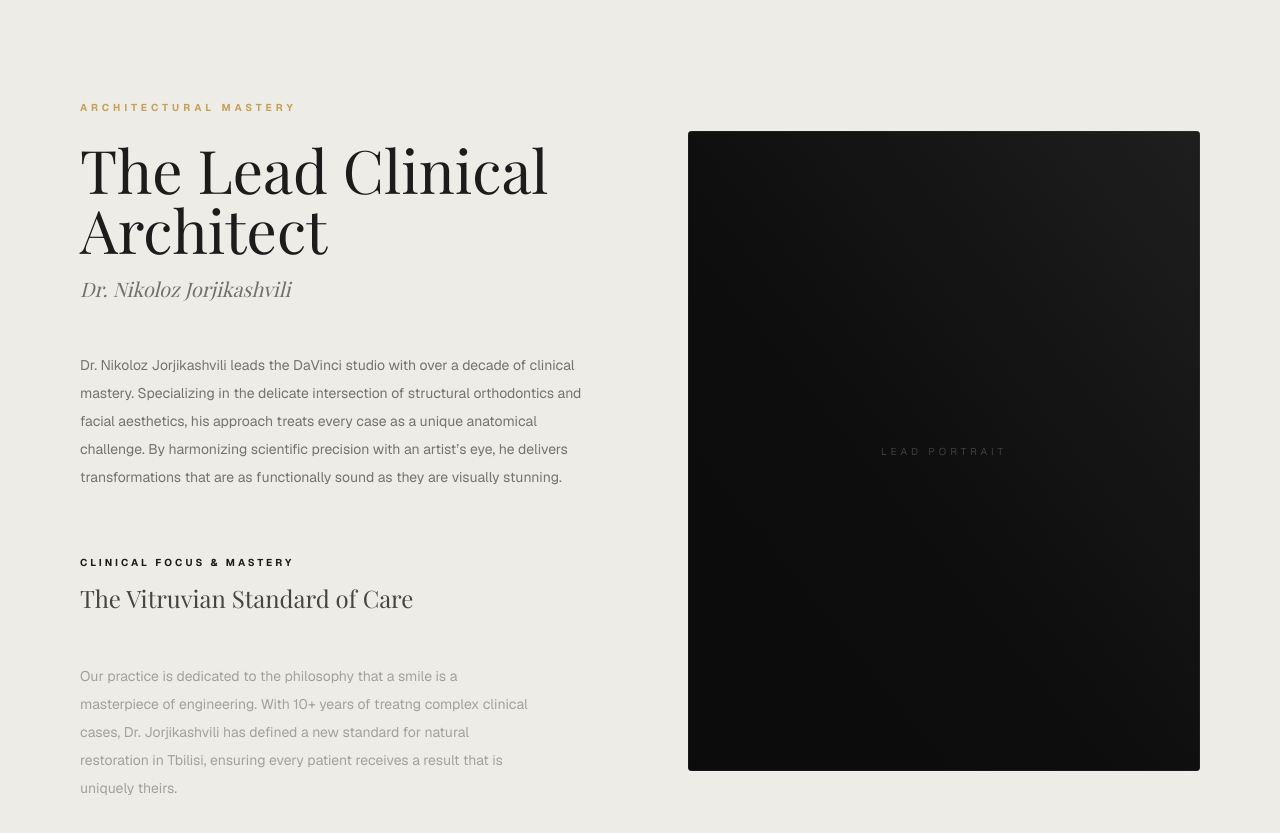
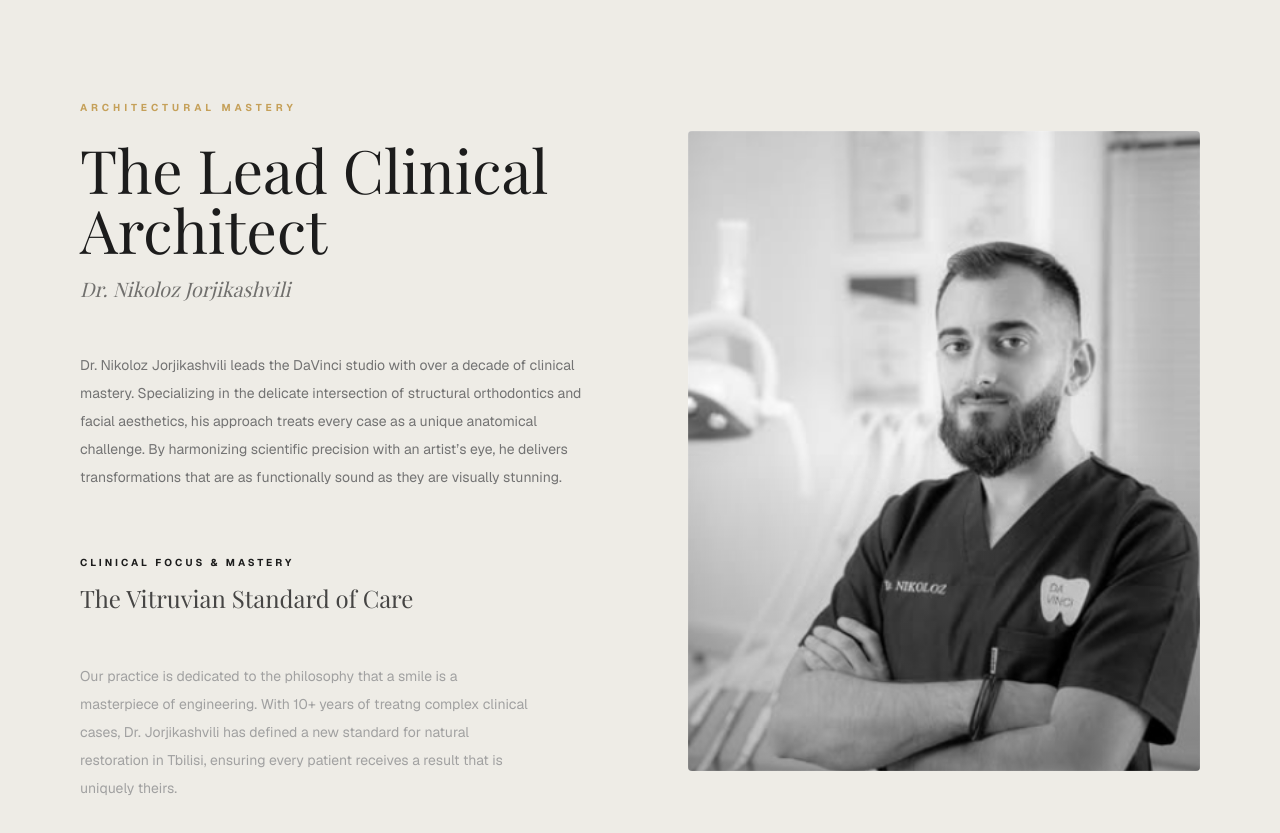
Before and after one commit to socraticblock/davinci, a Next.js app: page / in a window 1280 px wide. Shown: the part 2040-2873 px from the top of the page. Built offline with nearby package versions, Linux system fonts and the light colour scheme; a web font is replaced by a local one.

Commit message:
Integrate Dr. Nikoloz's portrait with high-end grayscale hover effect

```diff
--- a/src/app/page.tsx
+++ b/src/app/page.tsx
@@ -167,22 +167,25 @@ function AboutSection() {
           </div>
         </motion.div>
 
-        {/* Portait Placeholder */}
         <motion.div
           initial={{ opacity: 0, scale: 0.95 }}
           whileInView={{ opacity: 1, scale: 1 }}
           transition={{ duration: 1.5, ease: [0.16, 1, 0.3, 1] }}
           viewport={{ once: true }}
-          className="relative aspect-[4/5] bg-neutral-900 overflow-hidden rounded-sm group"
+          className="relative aspect-[4/5] overflow-hidden rounded-sm group bg-neutral-200"
         >
-          {/* Subtle noise/gradient in the placeholder */}
-          <div className="absolute inset-0 bg-gradient-to-tr from-black to-neutral-800 opacity-50" />
-          <div className="absolute inset-0 flex items-center justify-center pointer-events-none">
-            <span className="text-[10px] uppercase tracking-[0.4em] text-white/20">Lead Portrait</span>
-          </div>
+          {/* Portrait Image with Luxury Grayscale-to-Color Transition */}
+          <img
+            src="/images/dr-nikoloz.png"
+            alt="Dr. Nikoloz Jorjikashvili"
+            className="w-full h-full object-cover transition-all duration-1000 ease-out grayscale group-hover:grayscale-0 group-hover:scale-105"
+          />
 
           {/* Glass frame overlay */}
-          <div className="absolute inset-0 border border-white/5 group-hover:border-accent/30 transition-colors duration-700" />
+          <div className="absolute inset-0 border border-white/10 group-hover:border-accent/40 transition-colors duration-700" />
+
+          {/* Subtle vignette for depth */}
+          <div className="absolute inset-0 bg-gradient-to-t from-black/40 via-transparent to-transparent opacity-60 pointer-events-none" />
         </motion.div>
       </div>
     </section>
```
Also changed, not shown: public/images/dr-nikoloz.png (added).
